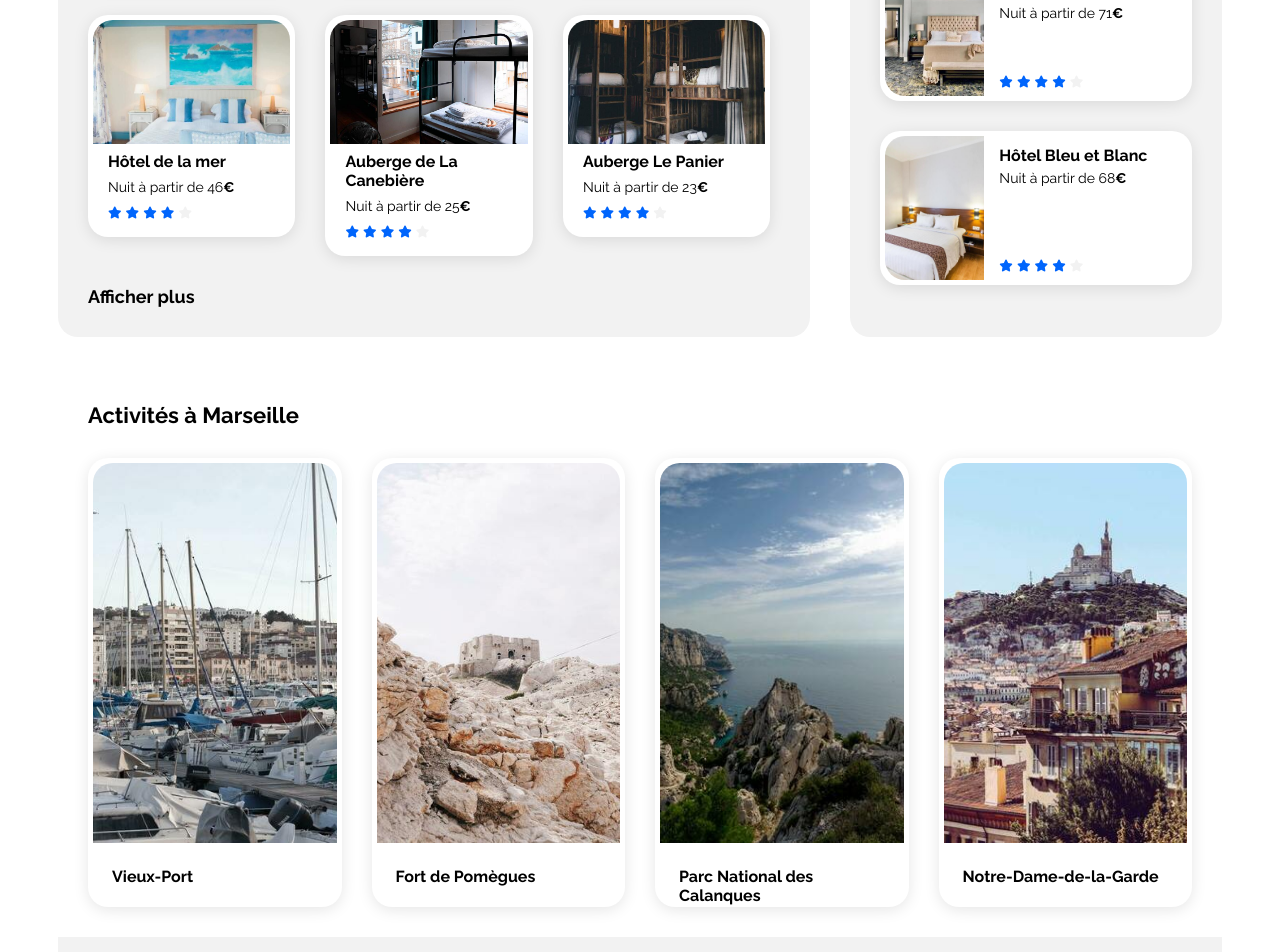
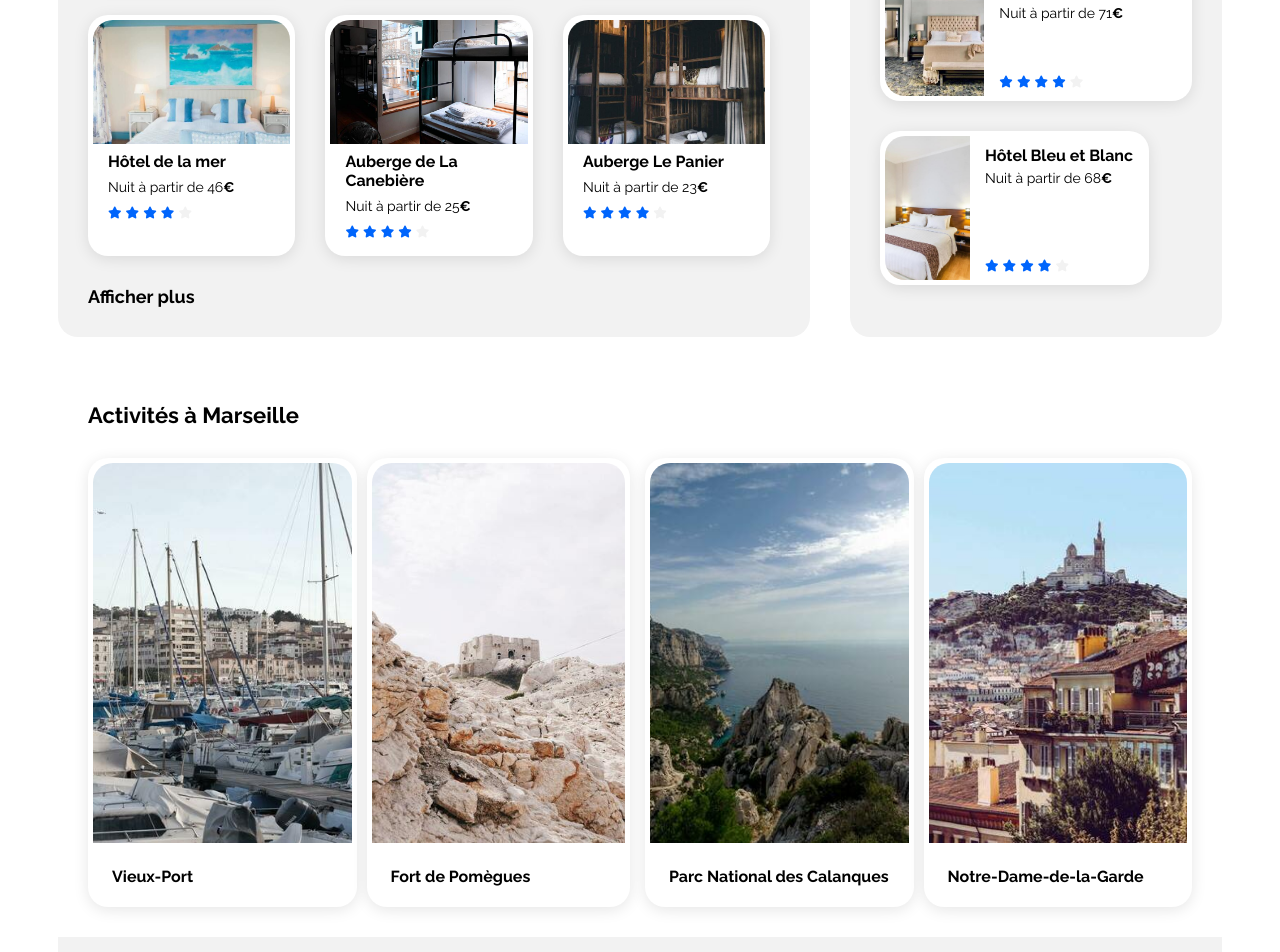
Before and after one commit to Alieska/Booki, a plain HTML site: page index.html in a window 1280 px wide. Shown: the part 760-1712 px from the top of the page. Drawn offline with Linux system fonts and the light colour scheme.

Commit message:
Ajustements align-self : stretch

```diff
--- a/css/style.css
+++ b/css/style.css
@@ -278,12 +278,14 @@ form{
     display: flex;
     flex-direction: column;
     align-items: center;
+    align-self: stretch;
     padding-bottom: 0px;
     gap: 4px;
     flex: 1 0 0;
 }
 
 .hebergements-cards a{
+    display: flex;
     width: 30%;
 }
 
@@ -335,8 +337,13 @@ form{
     width: 100%;
 }
 
+.populaires-cards a{
+    display: flex;
+}
+
 .populaires-cards .card {
     display: flex;
+    align-self: stretch;
 }
 
 .populaires-cards img {
@@ -380,18 +387,18 @@ form{
 .activites-cards {
     display: flex;
     flex-direction: row;
-    align-items: flex-start;
-    gap: 30px;
-    align-self: stretch;
+    gap: 10px;
     margin-top: 30px;
 }
 
 .activites-cards a{
+    display: flex;
     width: 100%;
 }
 
 .activites-cards .card{
     height: 439px;
+    align-self: stretch;
 }
 
 .activites-cards img {
@@ -399,6 +406,11 @@ form{
     height: 380px;
     border-top-left-radius: 20px;
     border-top-right-radius: 20px;
+}
+
+.activites-cards .card-content{
+    display: flex;
+    justify-content: flex-start;
 }
 
 .activites-cards .card-title {
@@ -474,10 +486,7 @@ ul{
     .activites-cards .card{
     display: flex;
     flex-direction: column;
-    justify-content: flex-end;
-    align-items: center;
-    flex: 1 0 0;
-    height: 259px
+    height: auto;
     }
 
     .activites-cards img {
@@ -488,6 +497,10 @@ ul{
 /* Small devices (phones, less than 768px) */
 
 @media (max-width: 767.98px) {
+body{
+    margin: 0px;
+}
+
 .main-container{
     padding: 0px;
     min-width: 320px;
```
